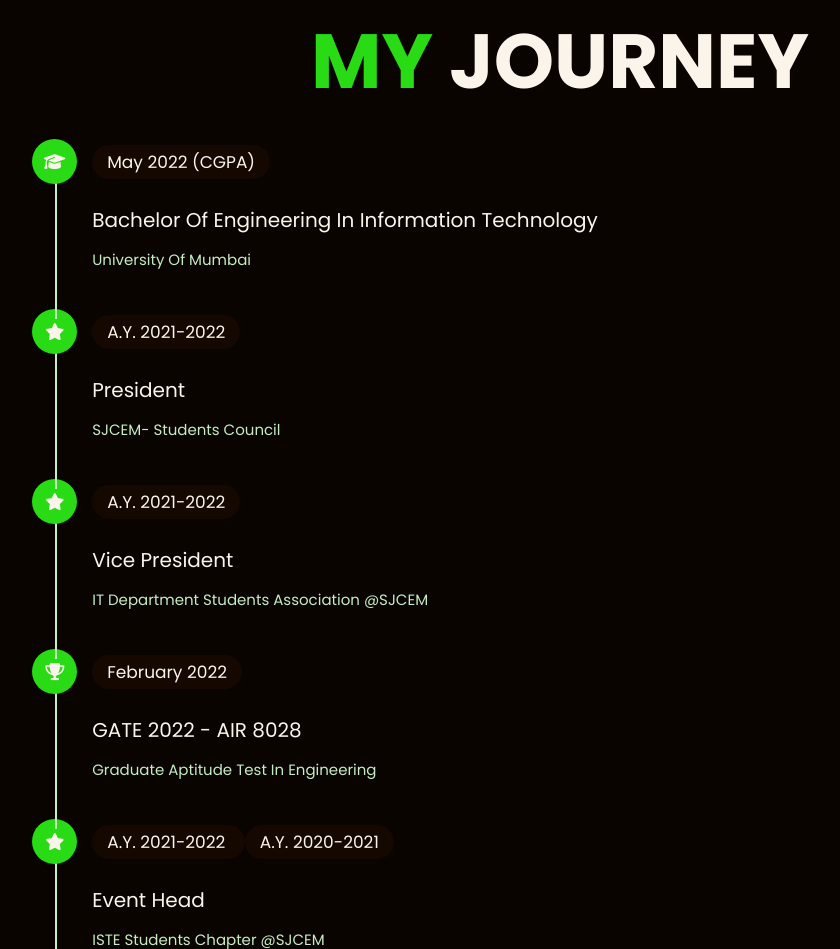
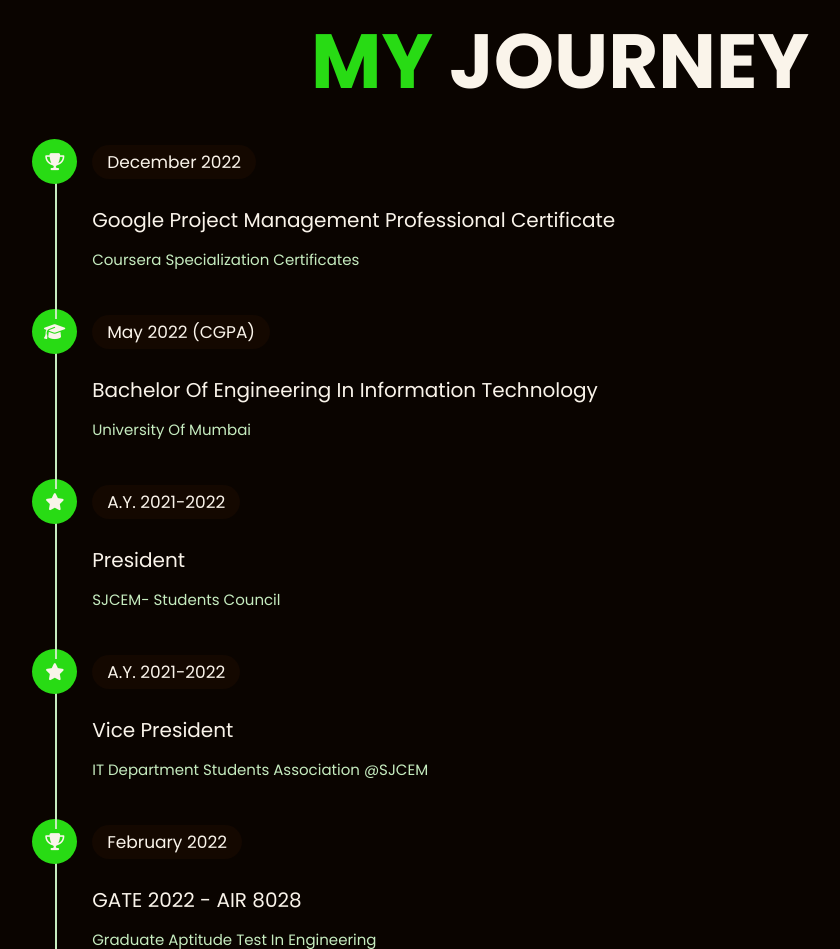
Before and after one commit to D-Ankita/portfolio-website, a plain HTML site: page about.html in a window 1280 px wide. Shown: the part 1296-2245 px from the top of the page, without its empty margins (80-920 px from the left). Drawn offline with Linux system fonts and the light colour scheme.

Commit message:
Update about.html

```diff
--- a/about.html
+++ b/about.html
@@ -228,6 +228,14 @@
             <p>University of Mumbai</p>
         </div>
 
+         <div class="box">
+            <i class="fa-solid fa-trophy"></i>
+            <span>December 2022</span>
+            <!-- <span>A.Y. 2020-2021</span> -->
+            <h3>Google Project Management Professional Certificate</h3>
+            <p>Coursera Specialization Certificates</p>
+        </div>
+
 
 
 
```
